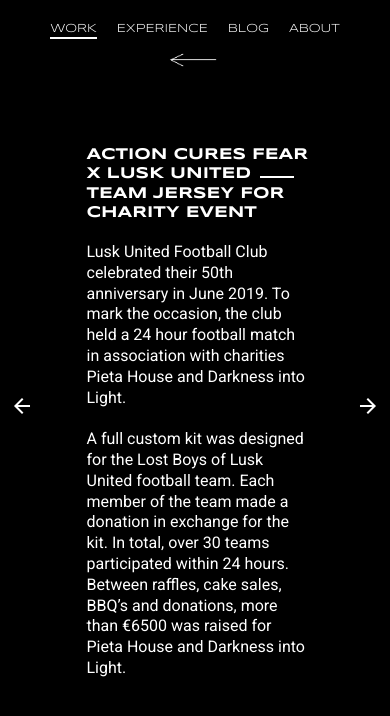
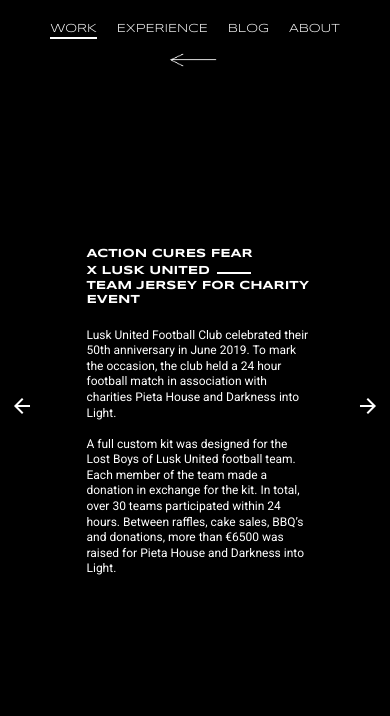
Before and after one commit to piokylo/adamcaul, a website: page work.html in a window 390 px wide. Drawn offline with nearby package versions, Linux system fonts and the light colour scheme; a web font is replaced by a local one.

Commit message:
changed mobile font size

```diff
--- a/css/custom.css
+++ b/css/custom.css
@@ -468,4 +468,17 @@
     top: 35px;
   }
 
+
 }
+@media(max-width:400px) {
+
+  .write-up p {
+    font-size: 12px !important;
+  }
+  h1.heading {
+    font-size: 12px!important;
+}
+.bg-type{
+  left: 0;
+}
+}
```
